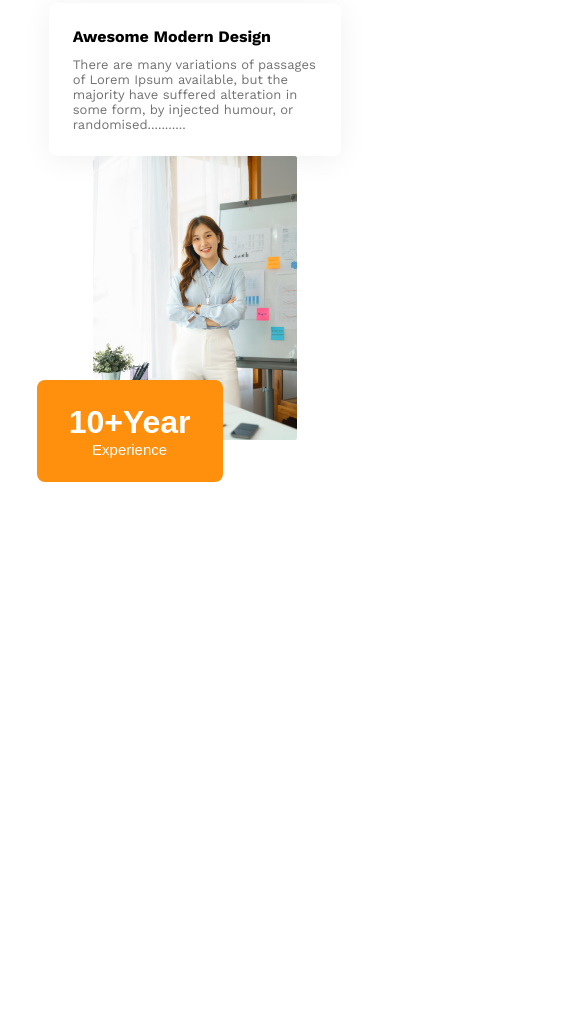
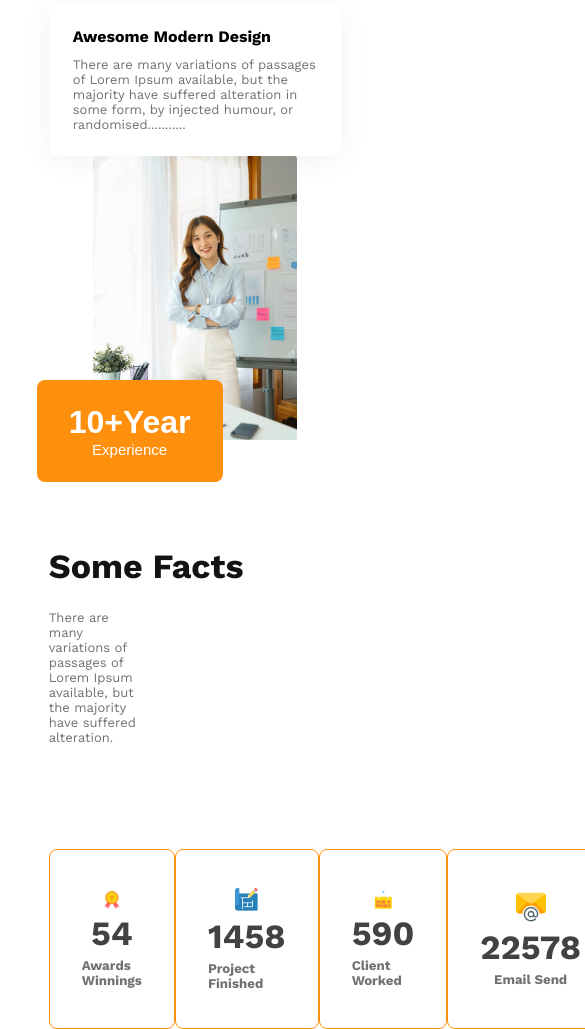
Before and after one commit to syedashiqbd/G3-Architects-by-Ashiq, a plain HTML site: page index.html in a window 390 px wide. Shown: the part 2191-3220 px from the top of the page, 585 px wide, since content can reach past the window. Before the commit the page ends 2737 px from the top, so only its background shows below. Drawn offline with nearby package versions, Linux system fonts and the light colour scheme.

Commit message:
facts area done for pc and mobile devices

```diff
--- a/index.html
+++ b/index.html
@@ -113,6 +113,38 @@
         </div>
       </section>
       <!-- Experience markup area end -->
+
+      <!-- Facts area markup start -->
+      <section class="fact_area container">
+        <h2>Some Facts</h2>
+        <p>
+          There are many variations of passages of Lorem Ipsum available, but
+          the majority have suffered alteration.
+        </p>
+        <div class="fact_cards">
+          <div class="card">
+            <img src="./images/icons/ribon.png" alt="" srcset="" />
+            <h2>54</h2>
+            <h5>Awards Winnings</h5>
+          </div>
+          <div class="card">
+            <img src="./images/icons/projects.png" alt="" srcset="" />
+            <h2>1458</h2>
+            <h5>Project Finished</h5>
+          </div>
+          <div class="card">
+            <img src="./images/icons/customers.png" alt="" srcset="" />
+            <h2>590</h2>
+            <h5>Client Worked</h5>
+          </div>
+          <div class="card">
+            <img src="./images/icons/email.png" alt="" srcset="" />
+            <h2>22578</h2>
+            <h5>Email Send</h5>
+          </div>
+        </div>
+      </section>
+      <!-- Facts area markup end -->
     </main>
   </body>
 </html>
--- a/styles/style.css
+++ b/styles/style.css
@@ -157,3 +157,38 @@ img {
 }
 
 /* Experience area style end */
+
+/* Fact area style start */
+.fact_cards {
+  display: flex;
+  justify-content: space-around;
+}
+.fact_area p {
+  margin: 1.5rem 0 6.5rem;
+  width: 25vw;
+}
+.card img {
+  width: 30%;
+}
+.card {
+  width: 180px;
+  height: 180px;
+  border-radius: 8px;
+  border: 1px solid #ff900e;
+  padding: 2rem;
+  display: flex;
+  flex-direction: column;
+  justify-content: center;
+  align-items: center;
+  gap: 0.3rem;
+}
+.card h2 {
+  color: #424242;
+}
+.card h5 {
+  color: #727272;
+  font-size: 0.9;
+  font-weight: 600;
+}
+
+/* Fact area style end */
```
